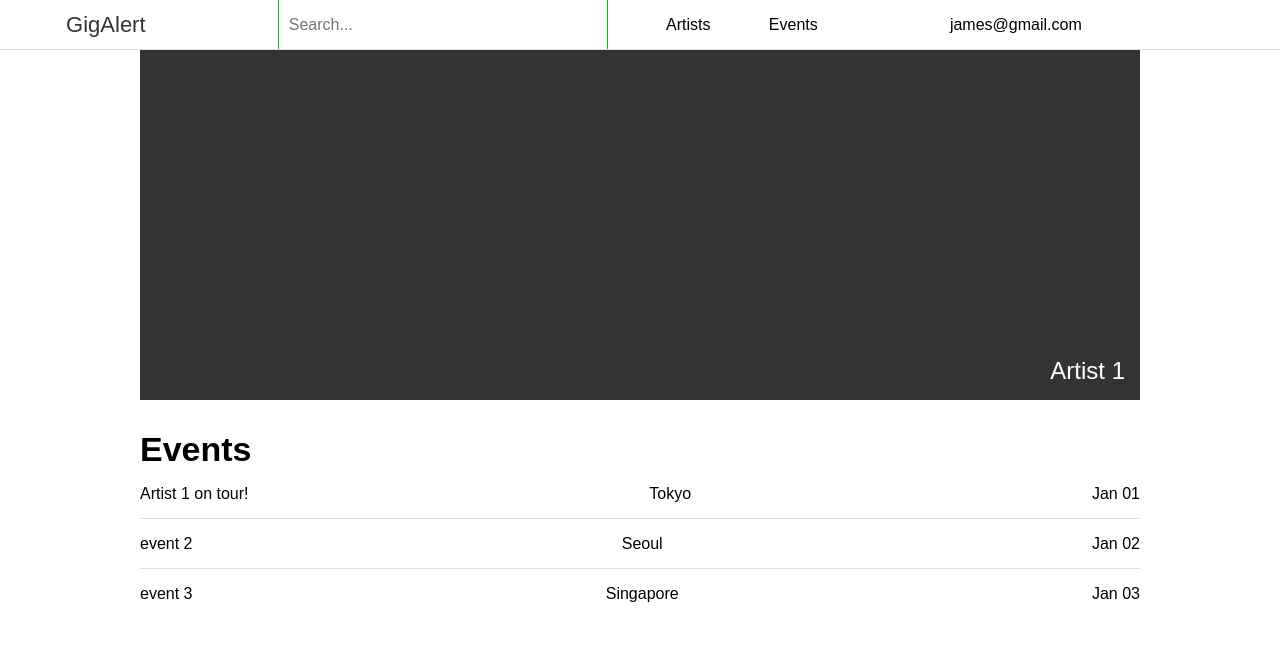
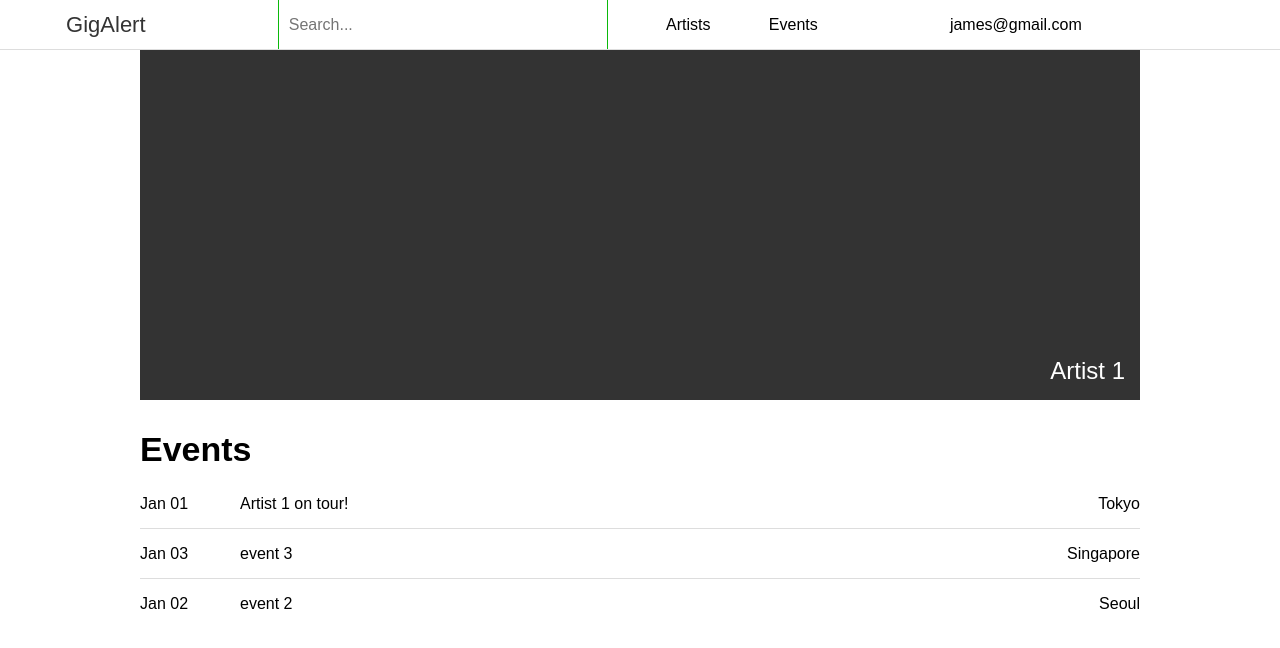
Before and after one commit to jsmatthews/gigalert, a React (Create React App) app: page /artists/1 in a window 1280 px wide. Shown: the top 648 px of the page. Built offline with nearby package versions, Linux system fonts and the light colour scheme; data requests are answered from the project's data file.

Commit message:
Search bar functionality

```diff
--- a/db.json
+++ b/db.json
@@ -40,6 +40,13 @@
             "date": "2018-01-01"
         },
         {
+            "id": 3,
+            "title": "event 3",
+            "location": "Singapore",
+            "artistId": 1,
+            "date": "2018-01-03"
+        },
+        {
             "id": 2,
             "title": "event 2",
             "location": "Seoul",
@@ -47,14 +54,7 @@
             "date": "2018-01-02"
         },
         {
-            "id": 3,
-            "title": "event 3",
-            "location": "Singapore",
-            "artistId": 1,
-            "date": "2018-01-03"
-        },
-        {
-            "id": 3,
+            "id": 4,
             "title": "Artist 2 on tour",
             "location": "Seoul",
             "artistId": 2,
--- a/src/api/index.js
+++ b/src/api/index.js
@@ -13,6 +13,7 @@ const client = axios.create({
 export const fetchAllArtists = () => (client.get('/artists'))
 export const fetchAllEvents = () => (client.get('/events'))
 export const fetchArtist = (artistId) => (client.get(`/artists/${artistId}`))
+export const fetchArtistsByKeyword = (keyword) => (client.get(`/artists?name=${keyword}`))
 
 // Events
 export const fetchArtistEvents = (artistId) => (client.get(`/events?artistId=${artistId}`))
--- a/src/modules/ArtistProfile/ArtistProfile.js
+++ b/src/modules/ArtistProfile/ArtistProfile.js
@@ -18,25 +18,28 @@ const eventDate = (date) => {
     let dateObj = new Date(date)
 
     let month = dateObj.toLocaleString("en-us", { month: "short" });
-    let day = `${dateObj.getDate()}`.padStart(2, "0");
+    let day = String(dateObj.getDate()).padStart(2, "0");
 
     return `${month} ${day}`;
 }
 
 const ArtistEvents = ({ events }) => {
-    return events.map(event => <ArtistEvent key={event.id} {...event} />)
+    let sortedEvents = [].concat(events).sort((a, b) => a.date > b.date)
+    return sortedEvents.map(event => <ArtistEvent key={event.id} {...event} />)
 }
 
 const ArtistEvent = ({ title, location, date }) => (
     <div className="artist-event" >
-        <div className="artist-event-title">
-            {title}
+        <div className="artist-event-column">
+            <div className="artist-event-date">
+                {eventDate(date)}
+            </div>
+            <div className="artist-event-title">
+                {title}
+            </div>
         </div>
         <div className="artist-event-location">
             {location}
-        </div>
-        <div className="artist-event-date">
-            {eventDate(date)}
         </div>
     </div>
 )
--- a/src/modules/Navbar/Navbar.js
+++ b/src/modules/Navbar/Navbar.js
@@ -1,15 +1,15 @@
 import React, { Component } from 'react'
 import { NavLink } from 'react-router-dom'
 
-import {LoginModal, SignupModal, UserMenu, LoginLinks} from './NavbarComponents'
+import { LoginModal, SignupModal, UserMenu, LoginLinks } from './NavbarComponents'
 
 import '../../styles/Navbar.css'
 
 const AppLogo = () => <div className='logo'><NavLink to="/">GigAlert</NavLink></div>
 
-const SearchBar = () => (
+const SearchBar = ({ searchBarValue, onChange, onKeyUp }) => (
     <div className='nav-links'>
-        <input type="text" className="search-input" placeholder="Search..." />
+        <input id="searchBar" type="text" className="search-input" placeholder="Search..." value={searchBarValue} onChange={(e) => onChange(e)} onKeyUp={(e) => onKeyUp(e)} />
         <NavLink className="nav-btn" to="/artists">Artists</NavLink>
         <NavLink className="nav-btn" to="/events">Events</NavLink>
     </div>
@@ -33,7 +33,7 @@ export default class Navbar extends Component {
         return (
             <div id="navbar" className="navbar noselect">
                 <AppLogo />
-                <SearchBar />
+                <SearchBar {...this.props} />
                 <UserInfo {...this.props} />
                 <UserModals {...this.props} />
             </div>
--- a/src/modules/Navbar/NavbarComponents.js
+++ b/src/modules/Navbar/NavbarComponents.js
@@ -50,6 +50,10 @@ const UserMenuDropdown = ({ id, logOut, hideMenu }) => (
             <UserMenuDropdownItem id="dashboardLink" icon="rocket" label="Dashboard" />
         </Link>
 
+        <Link to='/dashboard/accountSettings' >
+            <UserMenuDropdownItem id="accountSettingsLink" icon="cog" label="Settings" />
+        </Link>
+
         <div onClick={(e) => logOut(e)}>
             <UserMenuDropdownItem icon="sign-out" label="Log Out" />
         </div>
--- a/src/modules/Navbar/NavbarContainer.js
+++ b/src/modules/Navbar/NavbarContainer.js
@@ -1,7 +1,16 @@
 import React, { Component } from 'react'
 import { connect } from 'react-redux'
 
-import { displayModal, hideModal, displayUserMenu, hideUserMenu } from '../../actions/index'
+import {
+    displayModal,
+    hideModal,
+    displayUserMenu,
+    hideUserMenu,
+    updateSearchBarValue,
+    clearSearchBarValue,
+    searchDatabase
+} from '../../actions/index'
+
 import Navbar from './Navbar'
 
 class NavbarContainer extends Component {
@@ -12,6 +21,25 @@ class NavbarContainer extends Component {
         this.closeModal = this.closeModal.bind(this)
         this.toggleUserMenu = this.toggleUserMenu.bind(this)
         this.hideMenu = this.hideMenu.bind(this)
+        this.handleSearchBarInput = this.handleSearchBarInput.bind(this)
+        this.handleSearchBarKeyUp = this.handleSearchBarKeyUp.bind(this)
+    }
+
+    handleSearchBarInput(e) {
+        this.props.dispatch(updateSearchBarValue(e.target.value))
+    }
+
+    handleSearchBarKeyUp(e) {
+        if (e.keyCode === 27) {
+            this.props.dispatch(clearSearchBarValue())
+            return;
+        }
+
+        if (e.keyCode === 13) {
+            if(typeof this.props.searchBarValue !== 'string') return;
+            this.props.dispatch(searchDatabase(this.props.searchBarValue))
+            return;
+        }
     }
 
     openModal(type) {
@@ -35,13 +63,19 @@ class NavbarContainer extends Component {
     }
 
     render() {
-        return <Navbar {...this.props} hideMenu={this.hideMenu} openModal={this.openModal} closeModal={this.closeModal} toggleUserMenu={this.toggleUserMenu} />
+        return <Navbar {...this.props}
+            hideMenu={this.hideMenu}
+            openModal={this.openModal}
+            closeModal={this.closeModal}
+            toggleUserMenu={this.toggleUserMenu}
+            onChange={this.handleSearchBarInput}
+            onKeyUp={this.handleSearchBarKeyUp} />
     }
 }
 
 const mapStateToProps = (state) => {
-    const { displayLoginModal, displaySignupModal, userMenuDisplayed } = state.app;
-    return { displayLoginModal, displaySignupModal, userMenuDisplayed }
+    const { displayLoginModal, displaySignupModal, userMenuDisplayed, searchBarValue } = state.app;
+    return { displayLoginModal, displaySignupModal, userMenuDisplayed, searchBarValue }
 }
 
 export default connect(mapStateToProps)(NavbarContainer)
--- a/src/reducers/index.js
+++ b/src/reducers/index.js
@@ -1,4 +1,5 @@
 const defaultApp = {
+    searchBarValue: "",
     displayLoginModal: false,
     displaySignupModal: false,
     userMenuDisplayed: false
@@ -8,7 +9,8 @@ const defaultArtists = {
     artists: [],
     artistProfile: {},
     artistEvents: [],
-    artistsError: null
+    artistsError: null,
+    searchedArtists: []
 }
 
 const defaultEvents = {
@@ -34,6 +36,9 @@ export function appReducer(state = defaultApp, action) {
         case 'DISPLAY_USER_MENU': return { ...state, userMenuDisplayed: true }
         case 'HIDE_USER_MENU': return { ...state, userMenuDisplayed: false }
 
+        case 'UPDATE_SEARCH_BAR_VALUE': return { ...state, searchBarValue: action.payload.value }
+        case 'CLEAR_SEARCH_BAR_VALUE': return { ...state, searchBarValue: "" }
+
         default: return state;
     }
 }
@@ -43,10 +48,12 @@ export function artistsReducer(state = defaultArtists, action) {
         case 'FETCH_ALL_ARTISTS_SUCCEEDED': return { ...state, artists: action.payload.artists }
         case 'FETCH_ARTIST_SUCCEEDED': return { ...state, artistProfile: action.payload.artist };
         case 'FETCH_ARTIST_EVENTS_SUCCEEDED': return { ...state, artistEvents: action.payload.events };
+        case 'FETCH_ARTISTS_BY_KEYWORD_SUCCEEDED': return { ...state, searchedArtists: action.payload.artists };
 
         case 'FETCH_ARTIST_FAILED':
         case 'FETCH_ARTIST_EVENTS_FAILED':
         case 'FETCH_ALL_ARTISTS_FAILED': return { ...state, artistsError: action.payload }
+        case 'FETCH_ARTISTS_BY_KEYWORD_FAILED': return { ...state, artistsError: action.payload }
 
         default: return state;
     }
--- a/src/sagas/sagas.js
+++ b/src/sagas/sagas.js
@@ -15,7 +15,7 @@ function* fetchUser(action) {
 function* verifyUser(action) {
     try {
         const { data: user } = yield call(api.verifyUser, action.payload.userId);
-        if(user[0] === undefined) throw new Error("User not found");
+        if (user[0] === undefined) throw new Error("User not found");
         yield put({ type: "VERIFY_USER_SUCCEEDED", payload: { currentUser: user[0] } });
     } catch (e) {
         yield put({ type: "VERIFY_USER_FAILED", message: e.message });
@@ -87,8 +87,19 @@ function* fetchArtistEvents(action) {
     }
 }
 
+function* searchDatabase(action) {
+    try {
+        console.log(action.payload.keyword)
+        const { data: artists } = yield call(api.fetchArtistsByKeyword, action.payload.keyword)
+        console.log(artists)
+        yield put({ type: "FETCH_ARTISTS_BY_KEYWORD_SUCCEEDED", payload: { artists } })
+    } catch (e) {
+        yield put({ type: "FETCH_ARTISTS_BY_KEYWORD_FAILED", payload: e.message })
+    }
+}
+
 function* watchAppRequests() {
-
+    yield takeEvery("SEARCH_DATABASE", searchDatabase)
 }
 
 function* watchUserRequests() {
--- a/src/styles/ArtistProfile.css
+++ b/src/styles/ArtistProfile.css
@@ -21,6 +21,7 @@
 .artist-event-header{
     font-size: 34px;
     font-weight: bold;
+    margin-bottom: 10px;
 }
 
 .artist-event{
@@ -34,3 +35,11 @@
 .artist-event:last-child{
     border-bottom: none;
 }
+
+.artist-event-column{
+    display: flex;
+}
+
+.artist-event-date{
+    width: 100px;
+}
--- a/src/styles/Navbar.css
+++ b/src/styles/Navbar.css
@@ -214,7 +214,7 @@
 
 .user-menu-dropdown-item:hover {
     cursor: pointer;
-    border: 1px solid #eee;
+    border: 1px solid #0bb90b;
 }
 
 .user-menu-dropdown-item-icon {
```
Also changed, not shown: src/actions/index.js (+16 -13 lines).
